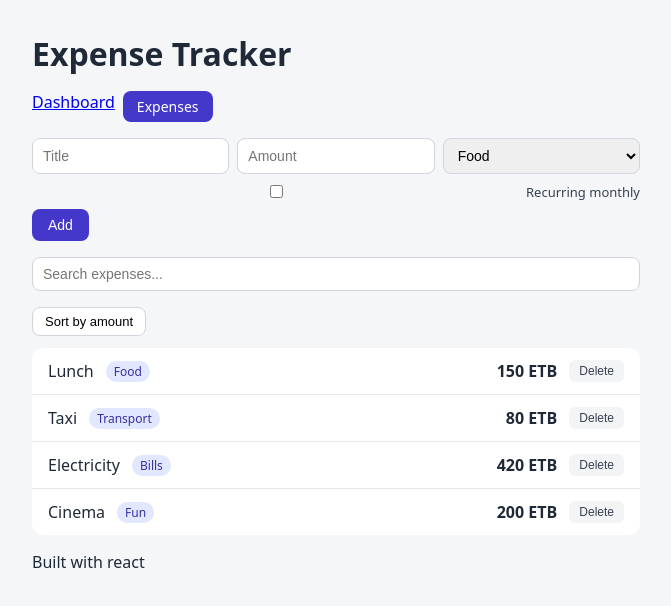
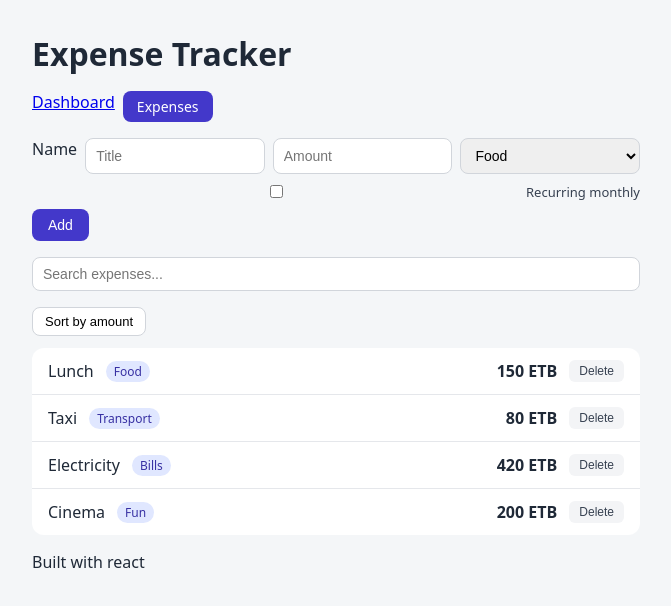
Before and after one commit to mikiyasdev-git/react-expense-tracker, a React (Vite) app: page /expenses in a window 1280 px wide. Shown: the top 606 px of the page, without its empty margins (304-975 px from the left). Built offline with nearby package versions, Linux system fonts and the light colour scheme.

Commit message:
small modification

```diff
--- a/src/components/ExpenseForm.jsx
+++ b/src/components/ExpenseForm.jsx
@@ -35,8 +35,10 @@ import { useState } from "react";
           }
  return (
     <form className="expense-form" onSubmit={handleSubmit}>
+      <label for="name">Name</label>
      <input
         type="text"
+        id="name"
         placeholder="Title"
         value={title}
         onChange={(event) => setTitle(event.target.value)}
```
